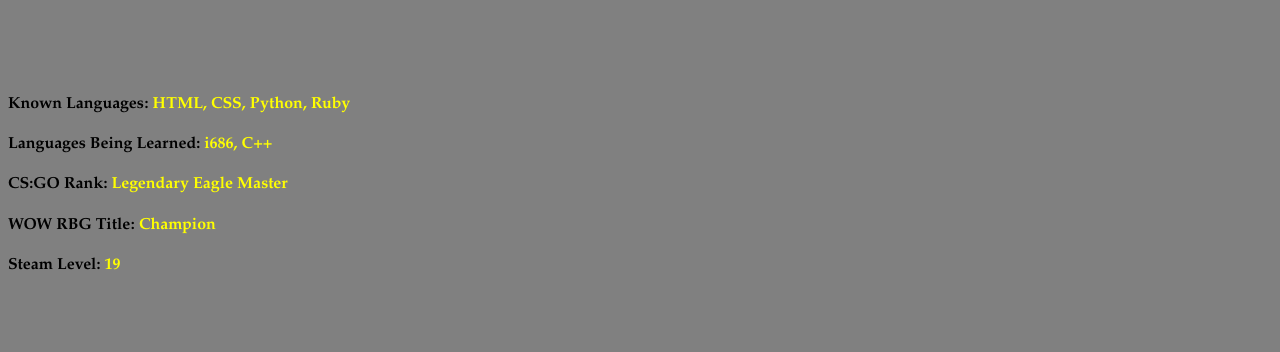
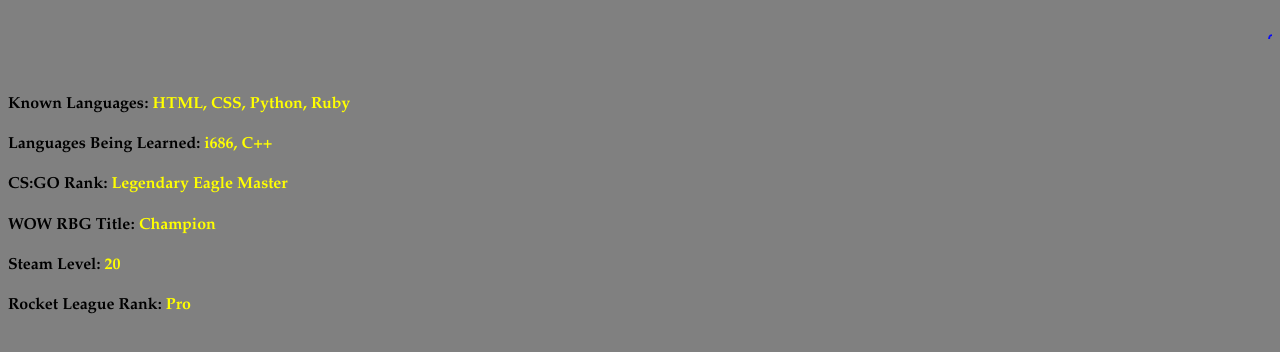
Before and after one commit to Zame012/Nyodrax.github.io, a plain HTML site: page index.html in a window 1280 px wide. Shown: the part 78-430 px from the top of the page. Drawn offline with Linux system fonts and the light colour scheme.

Commit message:
Update index.html

```diff
--- a/index.html
+++ b/index.html
@@ -12,4 +12,5 @@
 <h4 style="font-family: Garamond; color:"> Languages Being Learned:<span style="color:Yellow"> i686, C++  </span>
 <h4 style="font-family: Garamond; color:"> CS:GO Rank: <span style="color:Yellow">Legendary Eagle Master</span>
 <h4 style="font-family: Garamond; color:"> WOW RBG Title:<span style="color:Yellow"> Champion </span>
-<h4 style="font-family: Garamond; color:"> Steam Level:<span style="color:Yellow"> 19 </span>
+<h4 style="font-family: Garamond; color:"> Steam Level:<span style="color:Yellow"> 20 </span>
+<h4 style="font-family: Garamond; color:"> Rocket League Rank:<span style="color:Yellow"> Pro </span>
```
